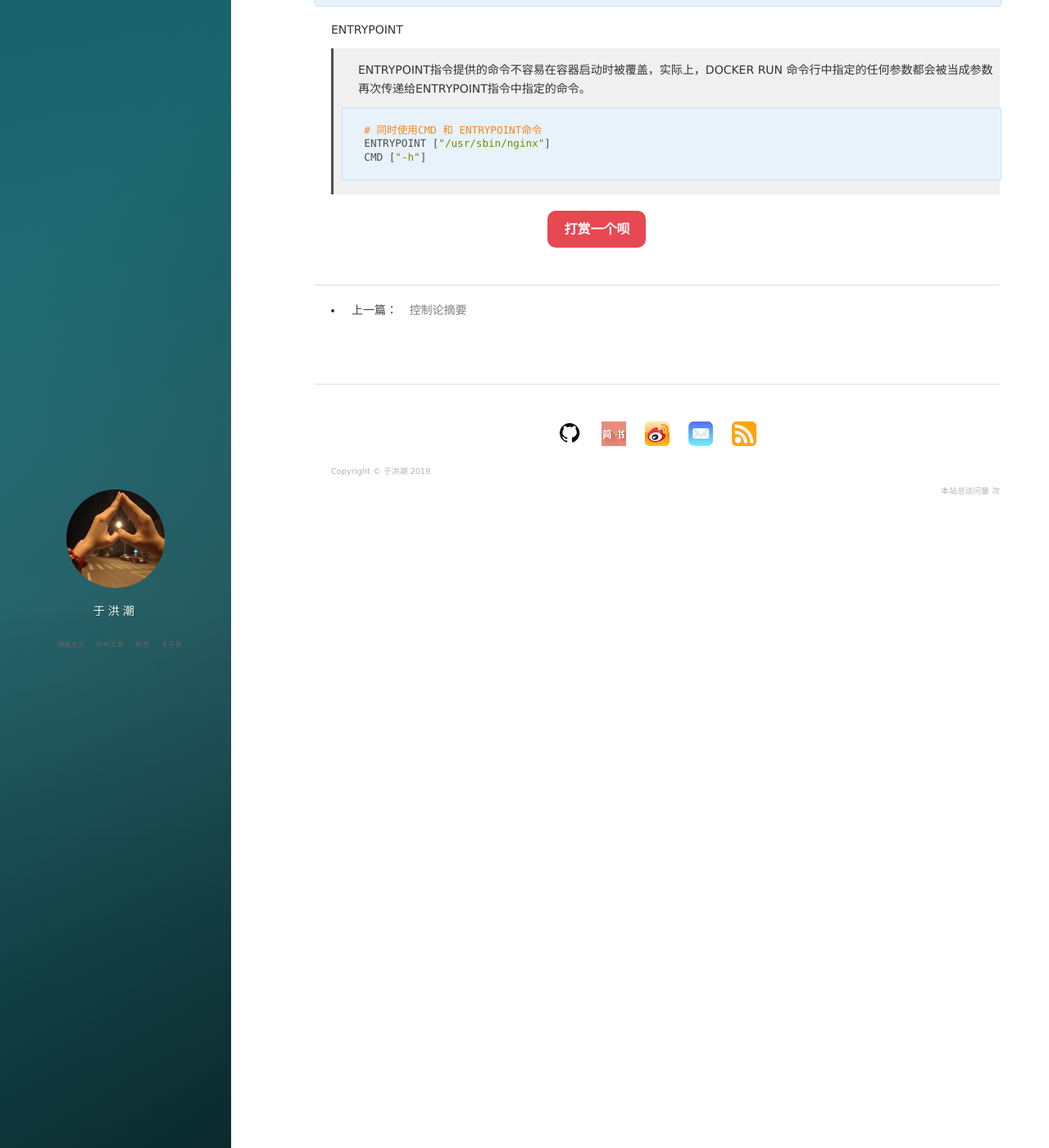
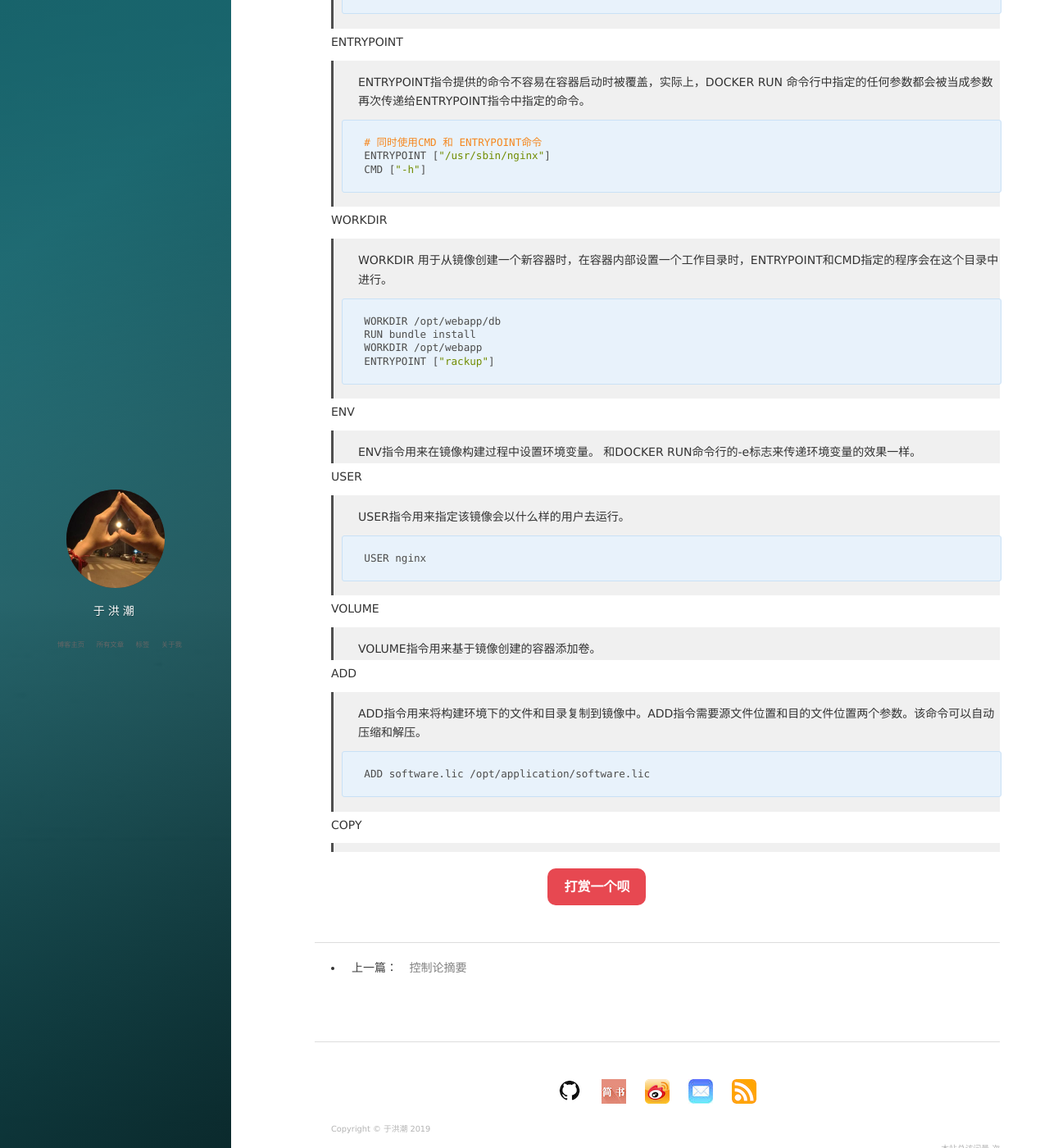
Before and after one commit to yuu6/yuu6.github.io, a Jekyll site: the page built from _posts/2019-07-10-Dockerfile常用命令.md, in a window 1280 px wide and 1400 px high, scrolled down 413 px. Shown: the whole window at 82% size. Built offline with Jekyll 4.4.1, drawn with Linux system fonts in a browser that asks for light colours; nearby versions of some CDN libraries; comment, search, counter and statistics services are not loaded; some of the changed text lies outside the part shown.

Commit message:
Update 2019-07-10-Dockerfile常用命令.md

````diff
--- a/_posts/2019-07-10-Dockerfile常用命令.md
+++ b/_posts/2019-07-10-Dockerfile常用命令.md
@@ -8,13 +8,12 @@ tags: Jekyll
 
 ### 目录
 
-* [dockerfile 命令]](#a)
+* [dockerfile 命令](#a)
 
 ### <a name="a"></a>Dockerfile命令
 
 CMD
 > 用于在docker启动时执行命令；要运行的命令要存放在数组里；如果指定了多条CMD命令，也只执行最后一条；DOCKER RUN命令可以覆盖CMD命令；
-
 ```shell
 CMD ["/bin/bash", "-l"]
 ```
@@ -26,3 +25,34 @@ ENTRYPOINT
 ENTRYPOINT ["/usr/sbin/nginx"]
 CMD ["-h"]
 ```
+
+WORKDIR
+> WORKDIR 用于从镜像创建一个新容器时，在容器内部设置一个工作目录时，ENTRYPOINT和CMD指定的程序会在这个目录中进行。
+```
+WORKDIR /opt/webapp/db
+RUN bundle install
+WORKDIR /opt/webapp
+ENTRYPOINT ["rackup"]
+```
+
+ENV
+> ENV指令用来在镜像构建过程中设置环境变量。 和DOCKER RUN命令行的-e标志来传递环境变量的效果一样。
+
+
+USER
+> USER指令用来指定该镜像会以什么样的用户去运行。
+```
+USER nginx
+```
+
+VOLUME
+> VOLUME指令用来基于镜像创建的容器添加卷。
+
+ADD
+> ADD指令用来将构建环境下的文件和目录复制到镜像中。ADD指令需要源文件位置和目的文件位置两个参数。该命令可以自动压缩和解压。
+```shell
+ADD software.lic /opt/application/software.lic
+```
+
+COPY
+>
````
